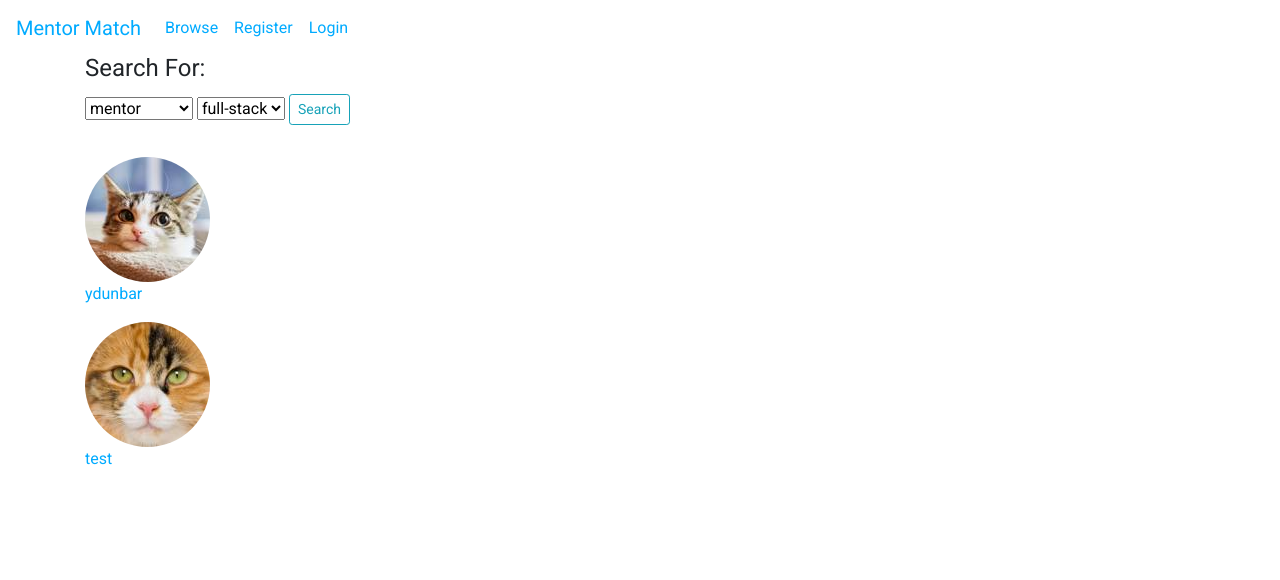
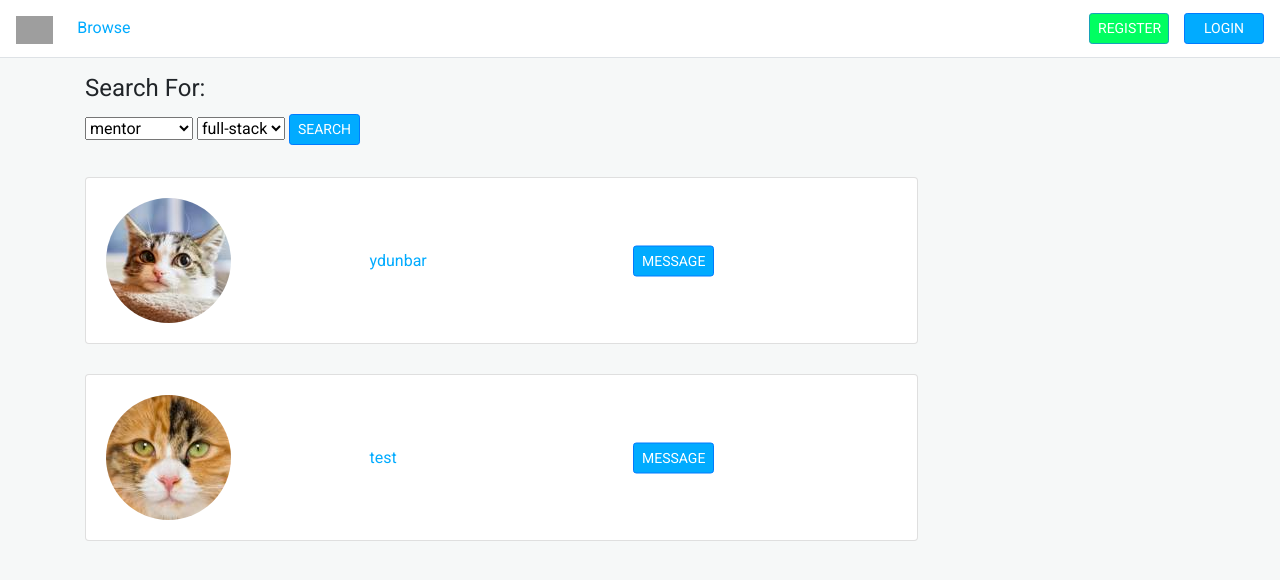
Before and after one commit to ydunbar/ada-capstone, a Flask app: page /browse in a window 1280 px wide. Shown: the top 580 px of the page. Run offline with Flask 2, Linux system fonts and the light colour scheme; data comes from the database, SQL or seed files in the repository; both versions use the stored data as it was after the commit; parts of the project's set-up code (start-up, migrations or seed data) failed here and were passed over; some libraries are stand-ins or nearby versions; grey boxes are pictures that could not be loaded.

Commit message:
changed button styling

```diff
--- a/app/forms.py
+++ b/app/forms.py
@@ -17,7 +17,7 @@ class RegistrationForm(FlaskForm):
     email = StringField('Email', validators=[DataRequired(message="email required")])
     password = PasswordField('Password', validators=[DataRequired(message="password required")])
     confirm_password = PasswordField('Confirm Password', validators=[DataRequired(message="password required"), EqualTo('password', message="passwords must match")])
-    submit = SubmitField('Sign up')
+    submit = SubmitField('SIGN UP')
 
     def validate_username(self, username):
         user = User.query.filter_by(username=username.data).first()
@@ -33,7 +33,7 @@ class LoginForm(FlaskForm):
     email = StringField('Email', validators=[DataRequired()])
     password = PasswordField('Password', validators=[DataRequired()])
     remember = BooleanField('Remember Me')
-    submit = SubmitField('Log in')
+    submit = SubmitField('LOG IN')
 
 class UpdateProfileForm(FlaskForm):
     # role_choices = role_query()
@@ -56,7 +56,7 @@ class UpdateProfileForm(FlaskForm):
     collaborator_backend = BooleanField('back-end')
     collaborator_frontend = BooleanField('front-end')
 
-    submit = SubmitField('Update')
+    submit = SubmitField('UPDATE')
 
     def validate_username(self, username):
         if username.data != current_user.username:
@@ -73,9 +73,9 @@ class UpdateProfileForm(FlaskForm):
 class PostForm(FlaskForm):
     title = StringField('Subject', validators=[DataRequired()])
     content = TextAreaField('Message', validators=[DataRequired()])
-    submit = SubmitField('Post')
+    submit = SubmitField('POST')
 
 class SearchForm(FlaskForm):
     role = SelectField('role', choices=[('mentor', 'mentor'), ('mentee', 'mentee'), ('collaborator', 'collaborator')])
     skill = SelectField('specialty', choices=[])
-    submit = SubmitField('Search')
+    submit = SubmitField('SEARCH')
--- a/app/static/main.css
+++ b/app/static/main.css
@@ -1,23 +1,88 @@
+/* Body */
+
 body {
     font-family: 'Roboto', sans-serif;
+    background-color: #F6F8F8;
 }
 
 body a {
-    color: #01ABFF !important;
+    color: #01ABFF;
 }
 
 .main {
-    margin-top: 50px;
+    margin-top: 70px;
 }
+
+h2 {
+    color: #A1B2C2
+}
+
+.btn-primary, .btn-info {
+    color: white !important;
+}
+
+.btn-primary {
+    background-color: #01ABFF !important;;
+}
+
+.btn-info {
+    background-color: #00FF61 !important;
+}
+
+.btn-danger {
+    background-color: #FF0065;
+}
+
+.btn-secondary {
+    background-color: #4885ed
+}
+
+/* Nav */
 
 nav {
     background: white;
 }
 
-nav .navbar-light div #navbarNav ul .navbar-nav li .nav-item a .nav-link {
-    color: #01ABFF;
+nav a {
+    color: #01ABFF !important;
 }
 
 nav .navbar-light div #navbarNav ul .navbar-nav li .nav-item a .nav-link a:hover {
     color: #00FF61 !important;
 }
+
+nav .btn {
+    margin-left: 15px;
+    width: 80px;
+    color: white;
+}
+
+/* Cards */
+
+.card {
+    margin-bottom: 30px;
+}
+
+.messages {
+    /* center align children; header and cards */
+}
+
+.message-card, .user-card {
+    display: flex;
+}
+
+.left, .right, .middle {
+    flex: 1;
+}
+
+.center {
+    position: relative;
+}
+
+.centered {
+    margin: 0;
+    position: absolute;
+    top: 50%;
+    -ms-transform: translateY(-50%);
+    transform: translateY(-50%);
+}
--- a/app/templates/browse.html
+++ b/app/templates/browse.html
@@ -13,7 +13,7 @@
                     <div class="form-group">
                         {{ form.role }}
                         {{ form.skill }}
-                        {{ form.submit(class="btn btn-outline-info btn-sm") }}
+                        {{ form.submit(class="btn btn-primary btn-sm") }}
                     </div>
             </fieldset>
         </form>
@@ -22,11 +22,24 @@
         <!-- <h2>All Users</h2> -->
         <!-- show posts -->
         {% for user in users %}
-            <!-- <img class="rounded-circle" src="{{ image_file }}"> -->
-            <!-- link to user show page -->
-            <img class="rounded-circle" src="{{ url_for('static', filename='profile_pictures/' + user.image) }}">
-            <p><a href="{{ url_for('profile', username = user.username) }}">{{ user.username }}</a></p>
-
+            <div class="card w-75">
+                <div class="card-body user-card">
+                    <div class="left">
+                        <img class="rounded-circle" src="{{ url_for('static', filename='profile_pictures/' + user.image) }}">
+                    </div>
+                    <div class="middle center">
+                        <div class="centered">
+                            <p class="card-text"><a href="{{ url_for('profile', username = user.username) }}">{{ user.username }}</a></p>
+                            <!-- role info -->
+                        </div>
+                    </div>
+                    <div class="right center">
+                        <div class="centered">
+                            <a class="btn btn-primary btn-sm" href="{{ url_for('new_post', username = user.username) }}">MESSAGE</a>
+                        </div>
+                    </div>
+                </div>
+            </div>
         {% endfor %}
     </div>
 {% endblock content %}
--- a/app/templates/create_post.html
+++ b/app/templates/create_post.html
@@ -19,7 +19,7 @@
                 </div>
             </fieldset>
             <div class="form-group">
-                {{ form.submit(class="btn btn-outline-info") }}
+                {{ form.submit(class="btn btn-primary btn-sm") }}
             </div>
         </form>
     </div>
--- a/app/templates/layout.html
+++ b/app/templates/layout.html
@@ -18,13 +18,13 @@
 
     <body>
         <!-- nav -->
-        <nav class="navbar navbar-expand-lg navbar-light fixed-top">
-            <a class="navbar-brand" href="{{ url_for('home') }}">Mentor Match</a>
+        <nav class="navbar navbar-expand-lg navbar-light fixed-top border-bottom">
+            <a class="navbar-brand" href="{{ url_for('home') }}"><img alt="logo" src="https://i.imgur.com/vu7zWNP.png" height="28"></a>
             <button class="navbar-toggler" type="button" data-toggle="collapse" data-target="#navbarNav" aria-controls="navbarNav" aria-expanded="false" aria-label="Toggle navigation">
               <span class="navbar-toggler-icon"></span>
             </button>
             <div class="collapse navbar-collapse" id="navbarNav">
-              <ul class="navbar-nav">
+              <ul class="navbar-nav mr-auto">
                 <li class="nav-item">
                   <a class="nav-link" href="{{ url_for('browse') }}">Browse</a>
                 </li>
@@ -35,15 +35,19 @@
                   <li class="nav-item">
                     <a class="nav-link" href="{{ url_for('profile_settings') }}">Profile</a>
                   </li>
+                {% endif %}
+              </ul>
+              <ul class="navbar-nav navbar-right">
+                {% if current_user.is_authenticated %}
                   <li class="nav-item">
-                    <a class="nav-link" href="{{ url_for('logout') }}">Logout</a>
+                    <a class="btn btn-primary btn-sm" href="{{ url_for('logout') }}">LOGOUT</a>
                   </li>
                 {% else %}
                   <li class="nav-item">
-                    <a class="nav-link" href="{{ url_for('register') }}">Register</a>
+                    <a class="btn btn-info btn-sm" href="{{ url_for('register') }}">REGISTER</a>
                   </li>
                   <li class="nav-item">
-                    <a class="nav-link" href="{{ url_for('login') }}">Login</a>
+                    <a class="btn btn-primary btn-sm" href="{{ url_for('login') }}">LOGIN</a>
                   </li>
                 {% endif %}
               </ul>
--- a/app/templates/login.html
+++ b/app/templates/login.html
@@ -24,12 +24,12 @@
                     </div>
                 </fieldset>
                 <div class="form-group">
-                    {{ form.submit(class="btn btn-outline-info") }}
+                    {{ form.submit(class="btn btn-primary btn-sm") }}
                 </div>
                 {{ form.csrf_token }}
                 <span>Log in with:</span>
-                <a href="{{ url_for('github.login') }}" class="btn btn-outline-info btn-sm">GitHub</a>
-                <a href="{{ url_for('google.login') }}" class="btn btn-outline-info btn-sm">Google</a>
+                <a href="{{ url_for('github.login') }}" class="btn btn-dark btn-sm">GitHub</a>
+                <a href="{{ url_for('google.login') }}" class="btn btn-secondary btn-sm">Google</a>
                 <br>
                 <small class="text-muted">
                     <!-- update link -->
--- a/app/templates/register.html
+++ b/app/templates/register.html
@@ -51,15 +51,15 @@
                     </div>
                 </fieldset>
                 <div class="form-group">
-                    {{ form.submit(class="btn btn-outline-info") }}
+                    {{ form.submit(class="btn btn-primary btn-sm") }}
                 </div>
                 {{ form.csrf_token }}
             </form>
         </div>
         <div>
             <span>Sign up with:</span>
-            <a href="{{ url_for('github.login') }}" class="btn btn-outline-info btn-sm">GitHub</a>
-            <a href="{{ url_for('google.login') }}" class="btn btn-outline-info btn-sm">Google</a>
+            <a href="{{ url_for('github.login') }}" class="btn btn-dark btn-sm">GitHub</a>
+            <a href="{{ url_for('google.login') }}" class="btn btn-secondary btn-sm">Google</a>
             <br>
             <small class="text-muted">
                 Already have an account? <a href="{{ url_for('login') }}">Sign in</a>
```
Also changed, not shown: app/templates/home.html (+11 -2 lines), app/templates/matches.html (+19 -5 lines), app/templates/post.html (+3 -4 lines), app/templates/profile.html (+15 -6 lines), app/templates/profile_settings.html (+3 -4 lines), app/site.db, app/static/profile_pictures/41dfd2ca0bd7054f.jpeg (added).
